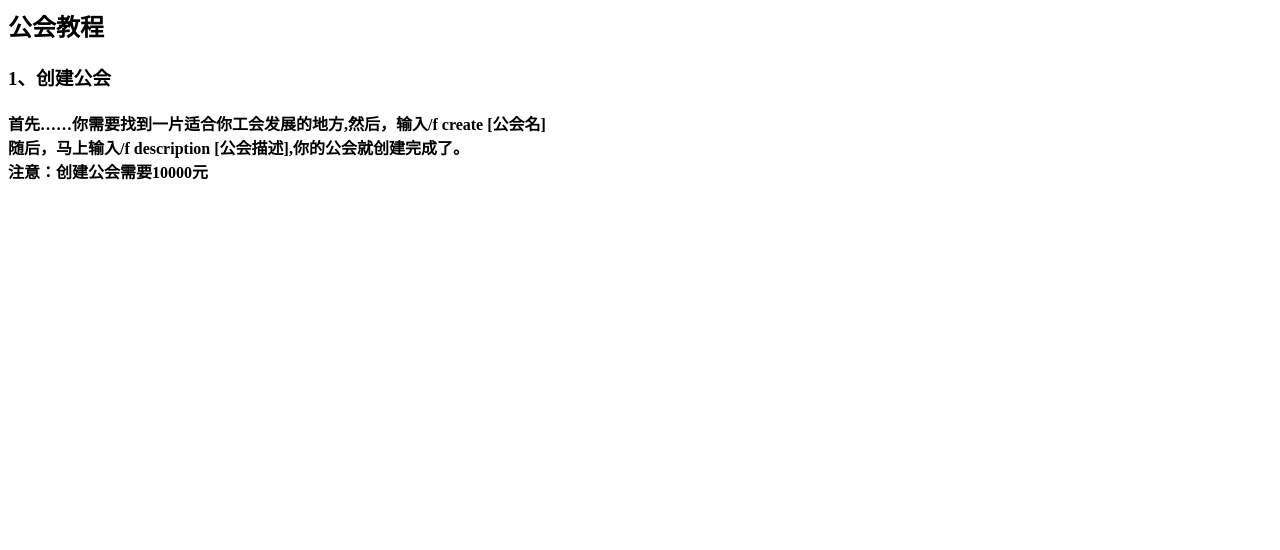
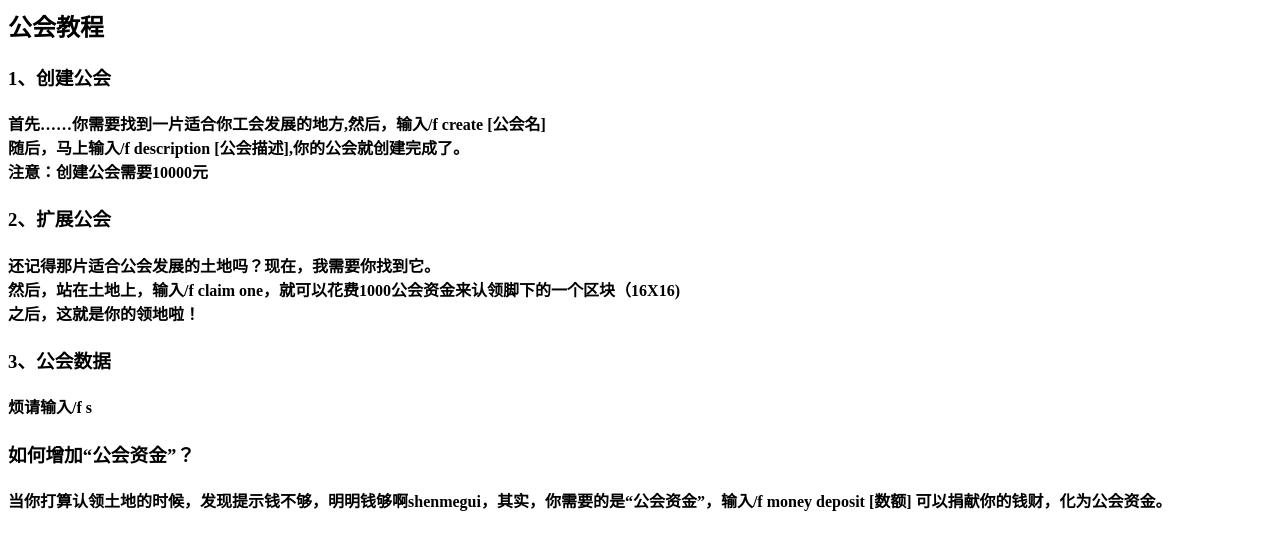
Before and after one commit to mcfaction/mcfaction.github.com, a plain HTML site: page t.html in a window 1280 px wide. Drawn offline with Linux system fonts and the light colour scheme.

Commit message:
Update t.html

```diff
--- a/t.html
+++ b/t.html
@@ -2,3 +2,9 @@
 <h2>公会教程</h2>
 <h3>1、创建公会</h3>
 <h4>首先……你需要找到一片适合你工会发展的地方,然后，输入/f create [公会名]</br>随后，马上输入/f description [公会描述],你的公会就创建完成了。</br>注意：创建公会需要10000元</h4>
+<h3>2、扩展公会</h3>
+<h4>还记得那片适合公会发展的土地吗？现在，我需要你找到它。</br>然后，站在土地上，输入/f claim one，就可以花费1000公会资金来认领脚下的一个区块（16X16)</br>之后，这就是你的领地啦！</h4>
+<h3>3、公会数据</h3>
+<h4>烦请输入/f s</h4>
+<h3>如何增加“公会资金”？</h3>
+<h4>当你打算认领土地的时候，发现提示钱不够，明明钱够啊shenmegui，其实，你需要的是“公会资金”，输入/f money deposit [数额] 可以捐献你的钱财，化为公会资金。</h4>
```
